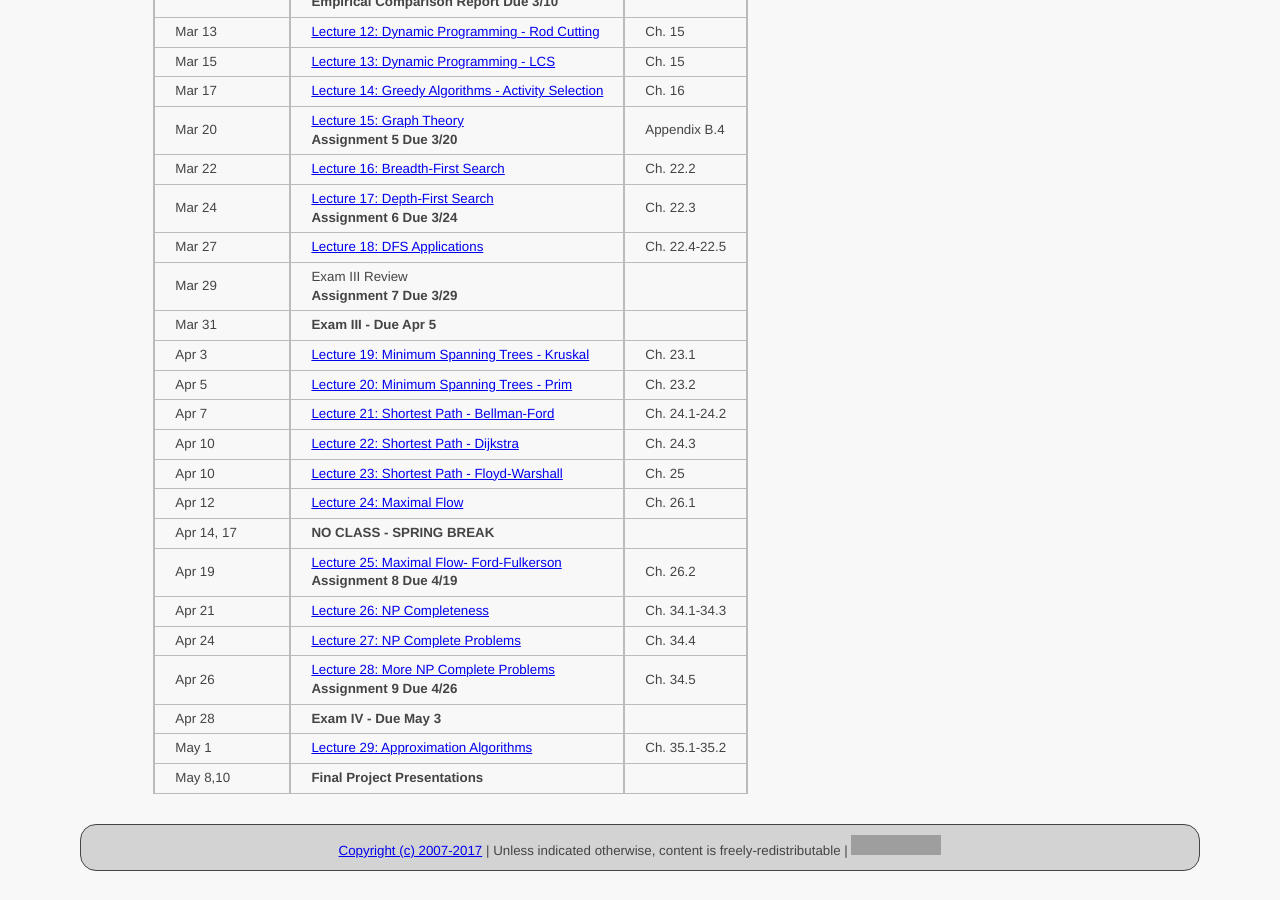
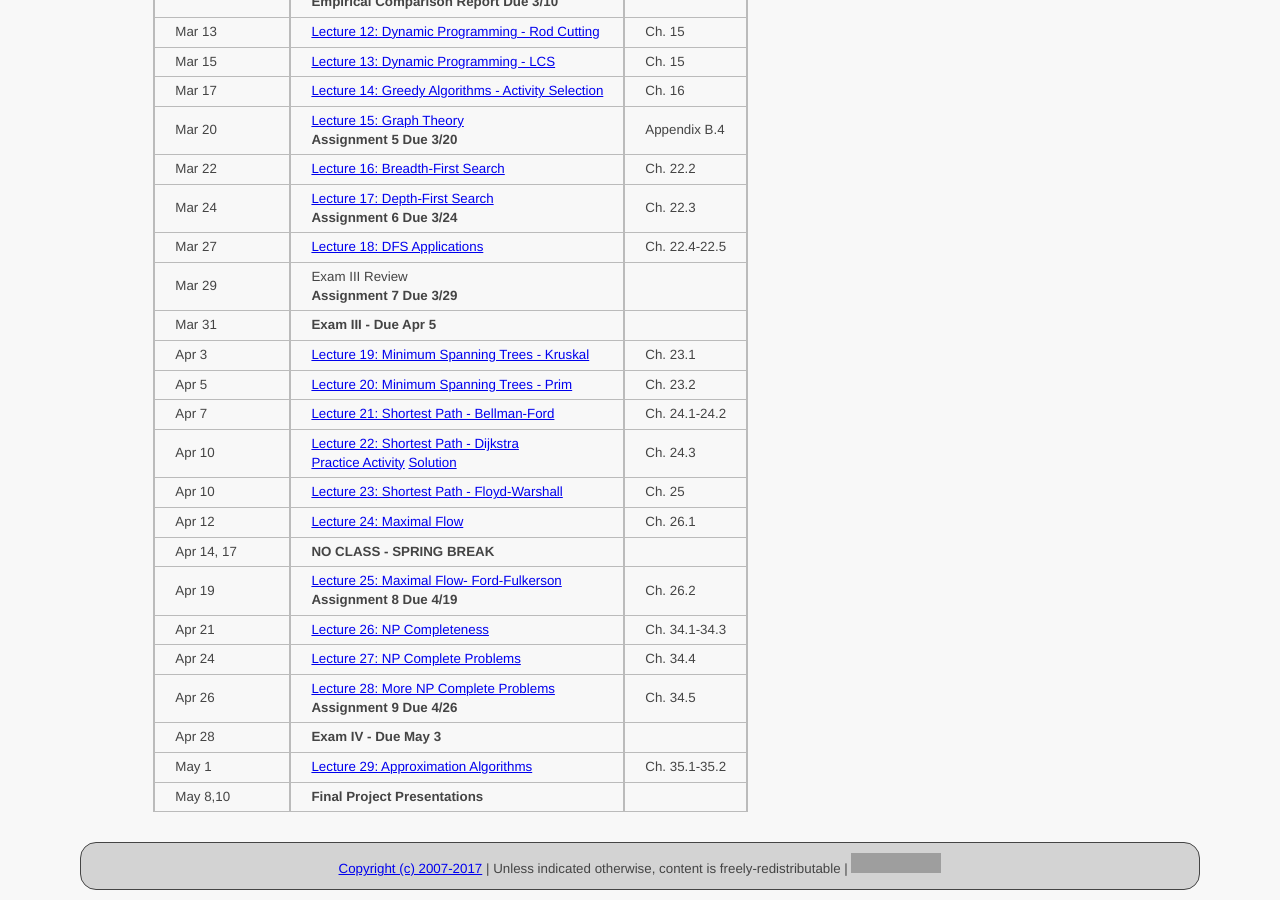
Before and after one commit to ycpcs/cs360-spring2017, a Jekyll site: the page built from schedule/index.md, in a window 1280 px wide and 900 px high, scrolled down 789 px. Built offline with Jekyll 4.4.1, drawn with Linux system fonts in a browser that asks for light colours; grey boxes are pictures that could not be loaded.

Commit message:
add sssp activity
add sssp activity

```diff
--- a/schedule/index.md
+++ b/schedule/index.md
@@ -40,7 +40,7 @@ All reading materials are from the course textbook:
 > Apr 3     | [Lecture 19: Minimum Spanning Trees - Kruskal](../lectures/lecture19.html) | Ch. 23.1 |
 > Apr 5     | [Lecture 20: Minimum Spanning Trees - Prim](../lectures/lecture20.html) | Ch. 23.2 |
 > Apr 7     | [Lecture 21: Shortest Path - Bellman-Ford](../lectures/lecture21.html) | Ch. 24.1-24.2 |
-> Apr 10    | [Lecture 22: Shortest Path - Dijkstra](../lectures/lecture22.html) | Ch. 24.3 |
+> Apr 10    | [Lecture 22: Shortest Path - Dijkstra](../lectures/lecture22.html) <br /> [Practice Activity](../handouts/lecture22 - ssspact.pdf) [Solution](../handouts/lecture22 - ssspactsol.pdf) | Ch. 24.3 |
 > Apr 10    | [Lecture 23: Shortest Path - Floyd-Warshall](../lectures/lecture23.html) | Ch. 25 |
 > Apr 12    | [Lecture 24: Maximal Flow](../lectures/lecture24.html) | Ch. 26.1 |
 > Apr 14, 17| **NO CLASS - SPRING BREAK** |   |
```
Also changed, not shown: 2 other files.
